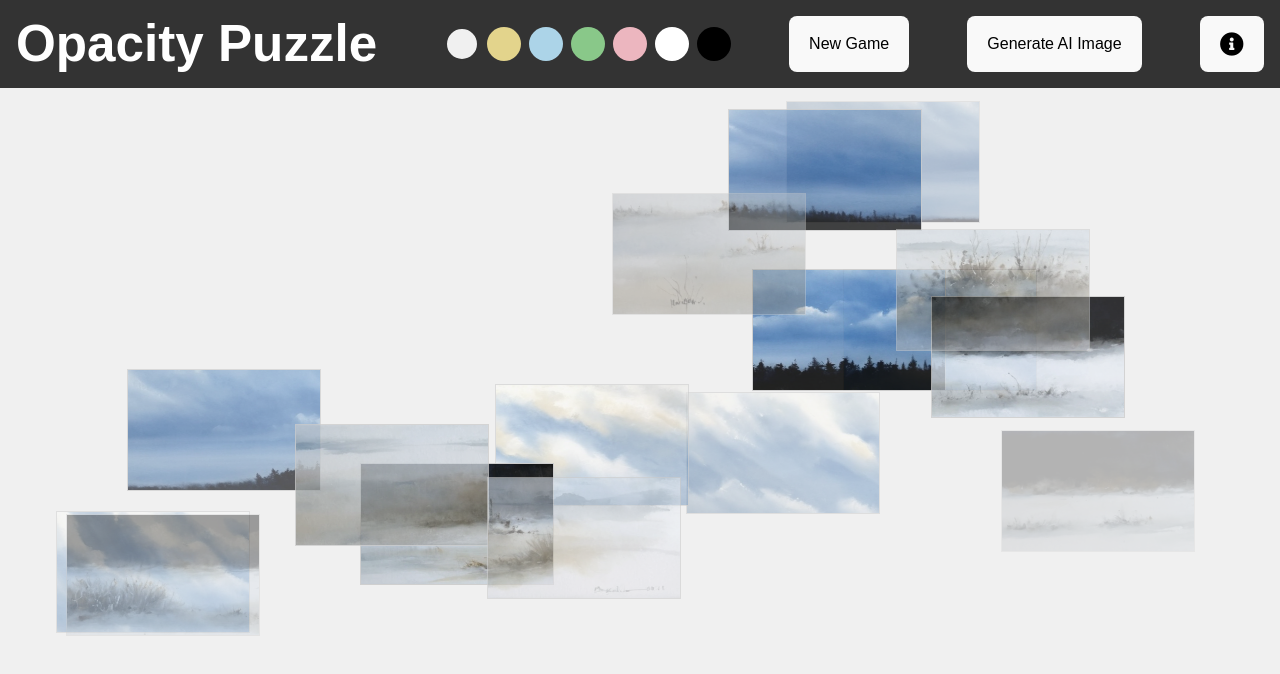
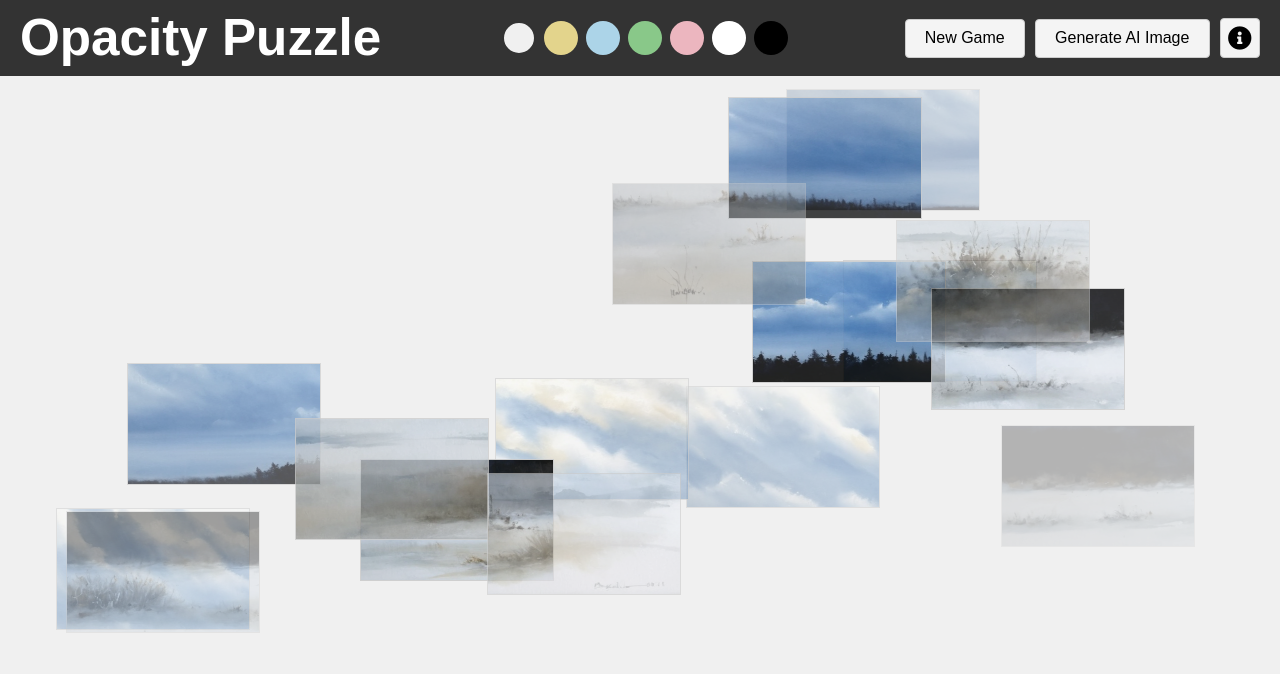
Before and after one commit to gloofys/puzzle, a React (Vite) app: page / in a window 1280 px wide. Shown: the top 674 px of the page. Built offline with nearby package versions, Linux system fonts and the light colour scheme.

Commit message:
divided header into three sections with divs to use space-between

```diff
--- a/src/assets/Header.css
+++ b/src/assets/Header.css
@@ -1,7 +1,59 @@
-.header{
+.header {
     display: flex;
     justify-content: space-between;
+    align-items: center;
+    padding: 10px 20px;
 }
+
+.header-section {
+    display: flex;
+    align-items: center;
+}
+
+.title {
+    flex: 1;
+    justify-content: flex-start;
+}
+
+.color-selector {
+    flex: 1;
+    justify-content: center;
+}
+
+.buttons {
+    flex: 1;
+    justify-content: flex-end;
+}
+
+button {
+    font-size: 1rem;
+    border: 1px solid #ccc;
+    background-color: #f4f4f4;
+    cursor: pointer;
+    border-radius: 4px;
+    margin-left: 10px;
+}
+
+button:hover {
+    background-color: #e0e0e0;
+}
+
+.info-icon-button {
+    width: 40px; /* Set a fixed width */
+    height: 40px; /* Set a fixed height */
+    display: flex;
+    align-items: center;
+    justify-content: center;
+    background: #f4f4f4;
+    border: 1px solid #ccc;
+    border-radius: 4px;
+    cursor: pointer;
+}
+
+.info-icon-button i {
+    font-size: 1rem; /* Match other buttons' text size */
+}
+
 .text-to-image-generator {
     position: absolute;
     top: 100%;
--- a/src/components/Header.jsx
+++ b/src/components/Header.jsx
@@ -9,8 +9,15 @@ const Header = ({ bgColor, setBgColor, onOpenNewGame, onOpenImageGenerator }) =>
 
     return (
         <header className="header">
+            <div className="header-section title">
                 <h1>Opacity Puzzle</h1>
-            <BackgroundColorSelector bgColor={bgColor} onChange={setBgColor} />
+            </div>
+
+            <div className="header-section color-selector">
+                <BackgroundColorSelector bgColor={bgColor} onChange={setBgColor}/>
+            </div>
+
+            <div className="header-section buttons">
                 <button onClick={onOpenNewGame}>New Game</button>
                 <button onClick={onOpenImageGenerator}>Generate AI Image</button>
                 <button
@@ -20,9 +27,9 @@ const Header = ({ bgColor, setBgColor, onOpenNewGame, onOpenImageGenerator }) =>
                 >
                     <i className="fas fa-info-circle"></i>
                 </button>
+            </div>
 
-            {/* Show the InfoDialog when isInfoDialogOpen is true */}
-            {isInfoDialogOpen && <InfoDialog onClose={() => setIsInfoDialogOpen(false)} />}
+            {isInfoDialogOpen && <InfoDialog onClose={() => setIsInfoDialogOpen(false)}/>}
         </header>
     );
 };
```
Lines whose indentation alone changed are shown as unchanged.
